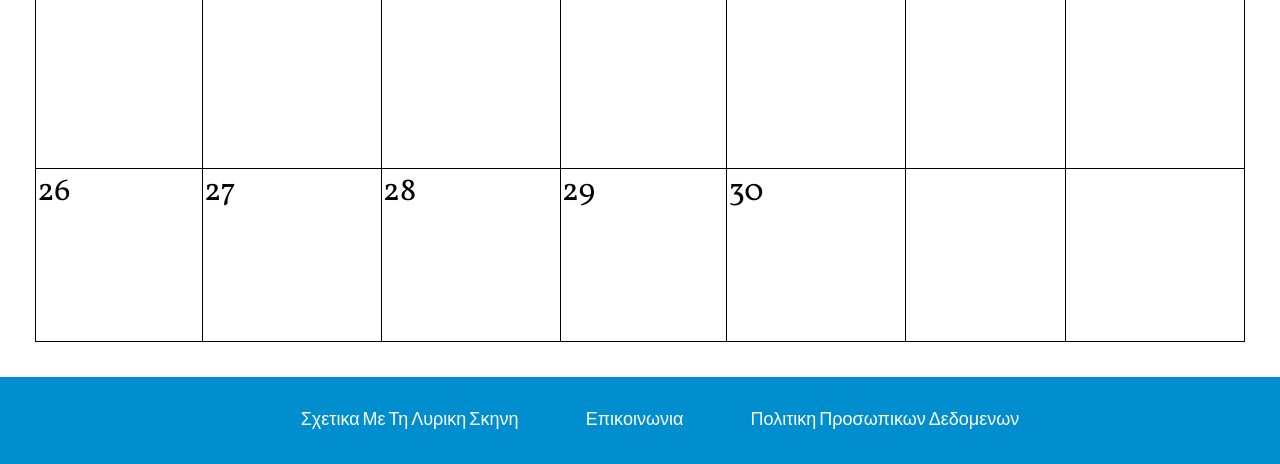
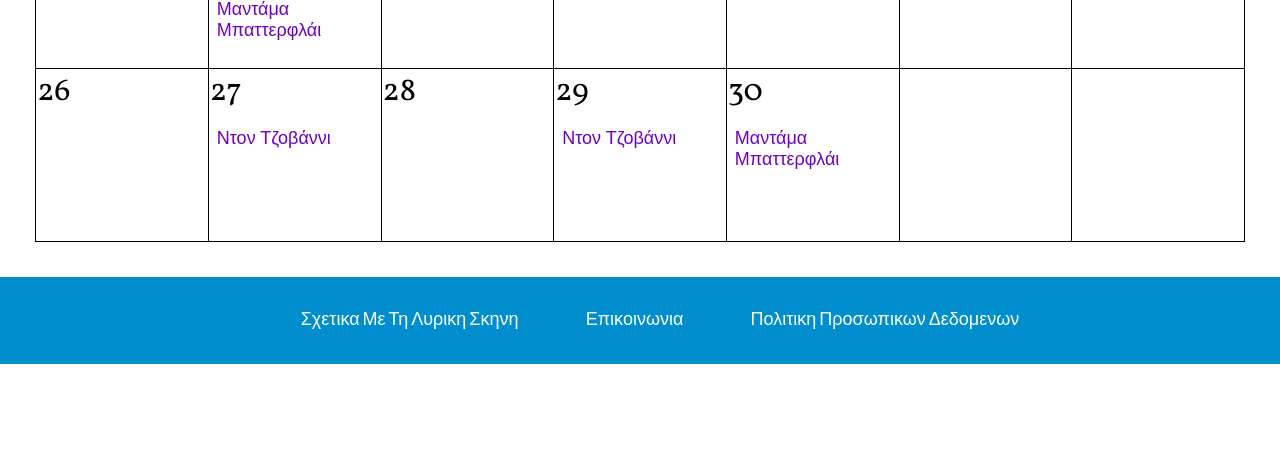
Before and after one commit to irozag/FrontEnd-HCI207-Javascript, a plain HTML site: page program.html in a window 1280 px wide. Shown: the part 803-1267 px from the top of the page. After the commit the page ends 1167 px from the top, so only its background shows below. Drawn offline with Linux system fonts and the light colour scheme.

Commit message:
style calendar

```diff
--- a/assets/calendar.js
+++ b/assets/calendar.js
@@ -42,7 +42,7 @@ function createCalendar(month) {
       } else if (mCounter <= month.daysInMonth) {
         let td = document.createElement('td');
         td.classList.add('calendarDate', "d" + mCounter);
-        td.innerHTML = "<span>" + mCounter + "</span>";
+        td.innerHTML = "<div>" + mCounter + "</div>";
         tr.appendChild(td);
         mCounter++
       } else {
--- a/assets/style.css
+++ b/assets/style.css
@@ -12,6 +12,7 @@ a {
     text-decoration: none;
     color:#fff;
 }
+
 
 .left{
     float:left;
@@ -187,13 +188,22 @@ nav a {
     margin: auto;
 }
 
-
 .calendarDate {
     height: 170px;
     width:170px;
     border:1px solid #000;
     vertical-align: top;
     font-size:2em;
+}
+
+.textlink a{
+    color:#6f00c1;
+    font-size:18px;
+    font-family:Arial, Helvetica, sans-serif;
+}
+.textlink {
+    margin: 0px 7px;
+    display: inline-grid;
 }
 
 /* ------ reservations */
```
